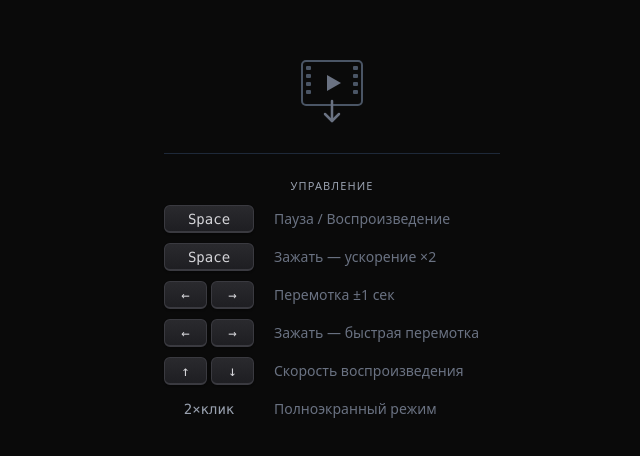
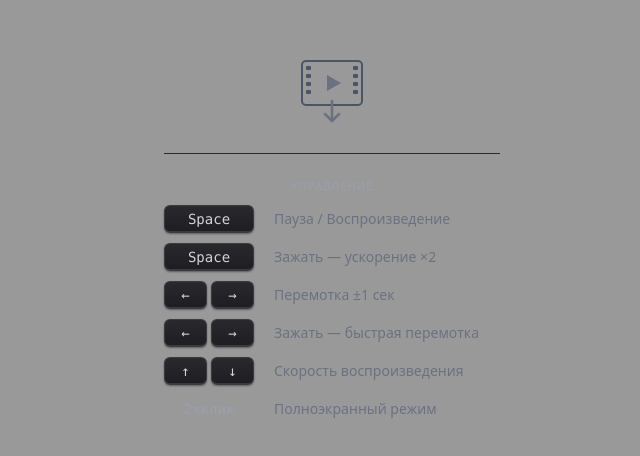
Before and after one commit to energet666/videoplayer, a Svelte app: page / in a window 1280 px wide. Shown: the part 164-620 px from the top of the page, without its empty margins (308-948 px from the left). Built offline with nearby package versions, Linux system fonts and the light colour scheme.

Commit message:
feat: enable semi-transparent window with blur effect on macOS startup

```diff
--- a/electron/main.js
+++ b/electron/main.js
@@ -89,7 +89,10 @@ if (!gotTheLock) {
                 nodeIntegration: false,
                 webSecurity: false,
             },
-            backgroundColor: '#000000',
+            transparent: true,
+            vibrancy: 'fullscreen-ui', // macOS blur effect
+            visualEffectState: 'active', // keep vibrancy active when window is not focused
+            backgroundColor: '#00000000', // fully transparent background
             minWidth: 320,
             minHeight: 240,
             ...(process.env.NODE_ENV === 'development' ? { icon: path.join(__dirname, '../build/icon.png') } : {})
--- a/src/App.svelte
+++ b/src/App.svelte
@@ -64,7 +64,7 @@
 </script>
 
 <main
-  class="w-screen h-screen bg-black overflow-hidden relative flex items-center justify-center text-white select-none"
+  class="w-screen h-screen bg-transparent overflow-hidden relative flex items-center justify-center text-white select-none"
   ondrop={handleDrop}
   ondragover={handleDragOver}
   ondragleave={handleDragLeave}
@@ -146,7 +146,7 @@
     </div>
 
     <!-- Background (Visual only) -->
-    <div class="absolute inset-0 z-0 bg-neutral-950"></div>
+    <div class="absolute inset-0 z-0 bg-black/40"></div>
 
     <!-- Drag overlay indication -->
     {#if isDragging}
--- a/src/app.css
+++ b/src/app.css
@@ -7,7 +7,7 @@ body {
   margin: 0;
   padding: 0;
   overflow: hidden;
-  background-color: black;
+  background-color: transparent;
   -webkit-app-region: no-drag;
   /* Ensure interaction is possible unless specified otherwise */
 }
```
